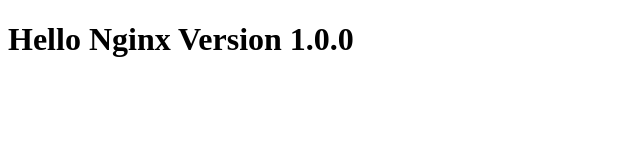
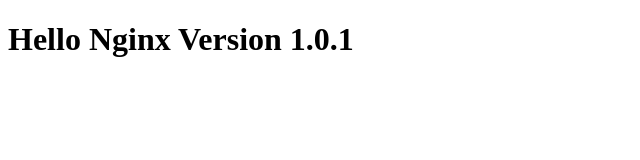
Before and after one commit to shgtkshruch/ecs-blue-green-deploy-sample, a plain HTML site: page static-html-directory/index.html in a window 1280 px wide. Shown: the full height of the page, 0-640 px from the left. Drawn offline with Linux system fonts and the light colour scheme.

Commit message:
Update Nginx to 1.0.1

```diff
--- a/static-html-directory/index.html
+++ b/static-html-directory/index.html
@@ -7,6 +7,6 @@
   <title>Document</title>
 </head>
 <body>
-  <h1>Hello Nginx Version 1.0.0</h1>
+  <h1>Hello Nginx Version 1.0.1</h1>
 </body>
 </html>
```
Also changed, not shown: 1 other file.
